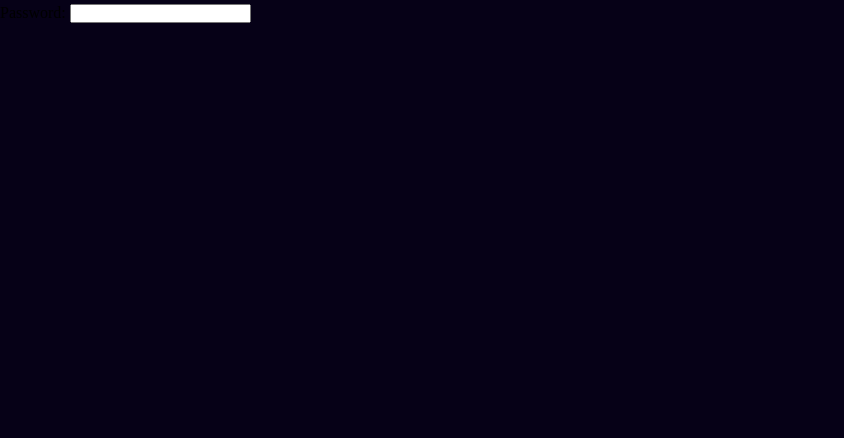
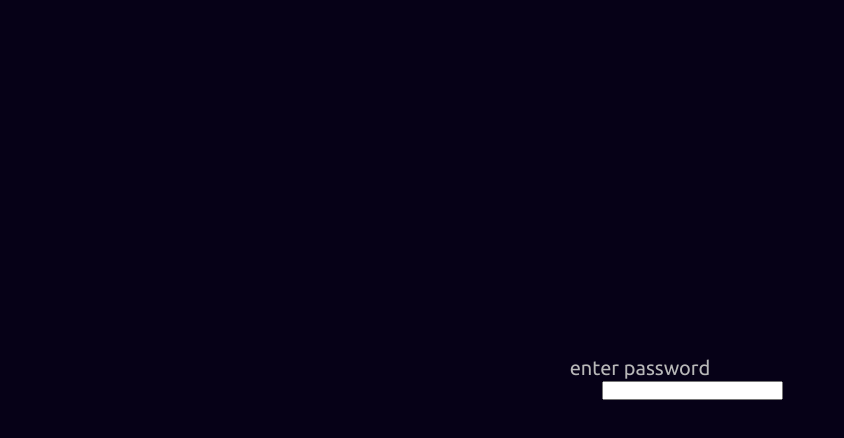
Before and after one commit to ectospectral/project2-netart-109, a plain HTML site: page descend.html in a window 1280 px wide. Shown: the whole page, without its empty margins (0-844 px from the left). Drawn offline with Linux system fonts and the light colour scheme.

Commit message:
working password screen

```diff
--- a/css/style.css
+++ b/css/style.css
@@ -23,9 +23,15 @@ html {
      font-size: 1.6rem;
     /* font-size 1.6rem is now the same as 16px */
     line-height: 1.6;
-
  }
 
+
+
+ /* .ubuntu-regular {
+    font-family: "Ubuntu", sans-serif;
+    font-weight: 400;
+    font-style: normal;
+  } */
 
 /* index */
 
@@ -66,6 +72,19 @@ h1{
 /* the depths */
 
 .depths-body{
+    font-family: "Ubuntu", sans-serif;
+    font-weight: 400;
+    font-style: normal;
+    font-size: 2rem;
+    text-align: center;
     height:100%;
+    margin: 44vh 0;
     background-color: rgb(6, 1, 23);
+    color: rgb(184, 184, 184);
 }
+
+#ishmael{
+    position: fixed;
+    bottom: 50vh;
+    left:47vw;
+}
--- a/descend.html
+++ b/descend.html
@@ -4,16 +4,20 @@
     <meta charset="UTF-8">
     <meta name="viewport" content="width=device-width, initial-scale=1.0">
     <link rel="stylesheet" href="css/style.css">
+    <link rel="preconnect" href="https://fonts.gstatic.com" crossorigin>
+    <link href="https://fonts.googleapis.com/css2?family=Ubuntu:ital,wght@0,300;0,400;0,500;0,700;1,300;1,400;1,500;1,700&display=swap" rel="stylesheet">
     <title>the depths</title>
 </head>
 <body class="depths-body">
     <main>
-        <form action="#" method="get">
-            <label for="password">Password: </label>
+        <form id="depths-form" action="main.html" onsubmit="return enterPassword()">
+            <div>
+            <label for="password">enter password</label>
             <!-- bzl zea aikziovo qk rdaopv. lyk nse bg markpb aa fhmd batq. -->
-            <input type="text" name="password" id="ishmael" required>
-            <br>
+            <input type="password" name="password" id="ishmael" required>
+            </div>
         </form>
+        <script src="main.js"></script>
     </main>
 </body>
 
--- a/main.js
+++ b/main.js
@@ -0,0 +1,15 @@
+
+//if you can see this, you're cheating, but that's fine.
+
+let correctPassword = 'kraken';
+
+function enterPassword(){
+    if(document.querySelector('#ishmael').value != correctPassword){
+        alert('Incorrect Password');
+        return false;
+    }
+    else if(document.querySelector('#ishmael').value === correctPassword){
+        alert('Welcome back.')
+        return true;
+    }
+}
```
Also changed, not shown: index.html (+3 -0 lines), main.html (added, +11 -0 lines).
